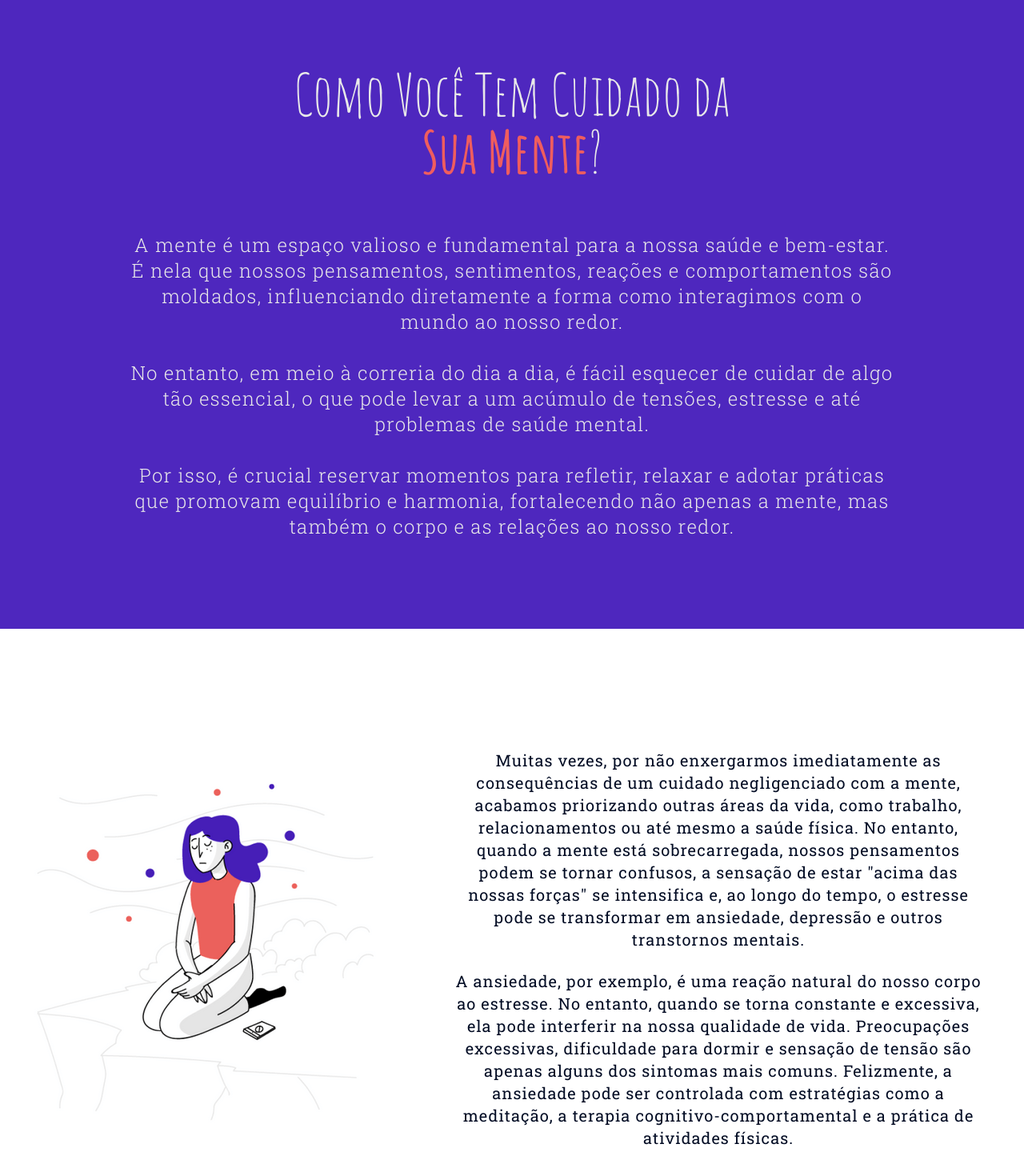
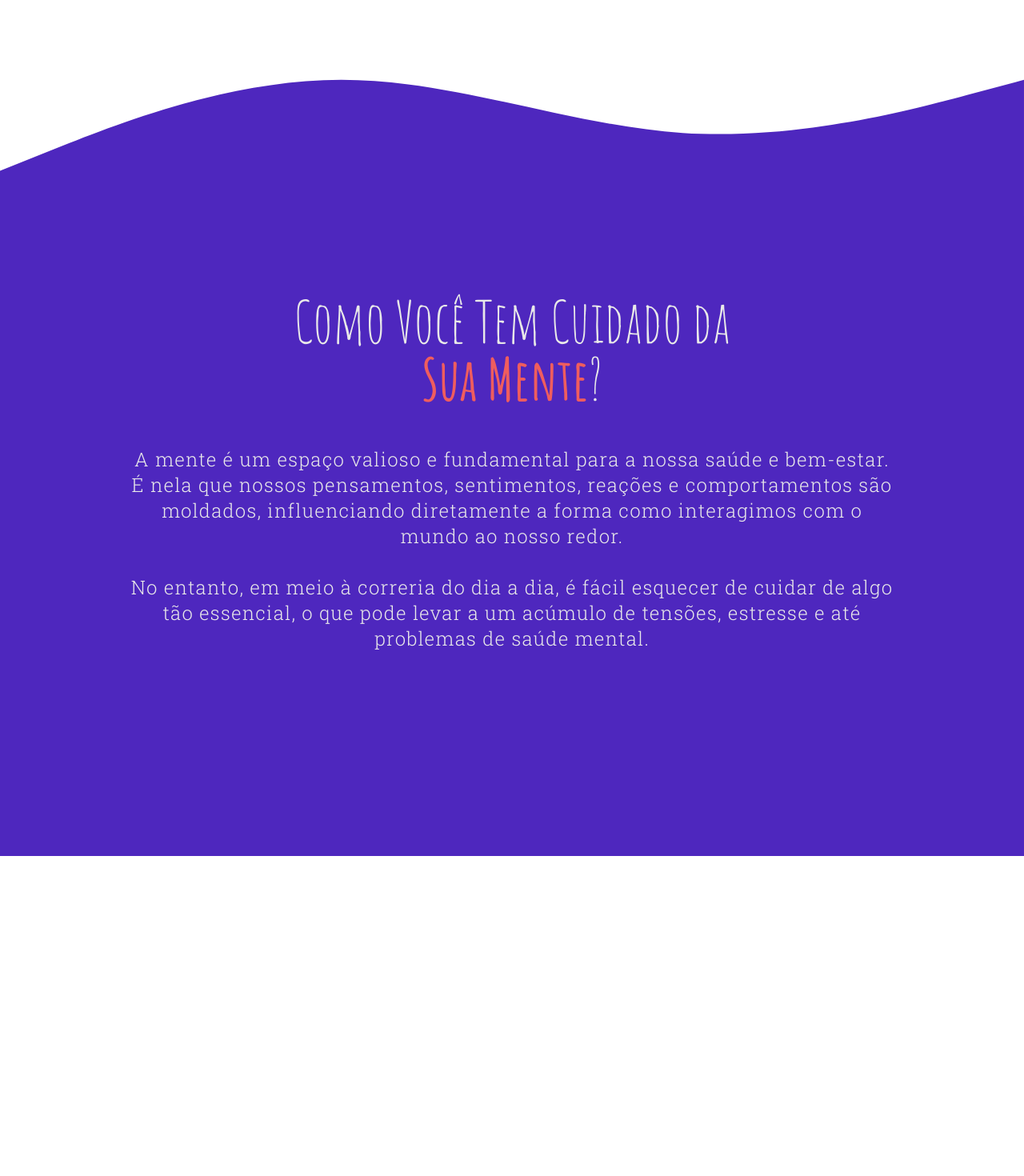
Before and after one commit to thiagodeas/about-mental-health, a Vue app: page / in a window 1280 px wide. Shown: the part 2414-3884 px from the top of the page at 80% size. After the commit the page ends 3484 px from the top, so only its background shows below. Built offline with nearby package versions, Linux system fonts and the light colour scheme.

Commit message:
adding curves at the top of the third page

```diff
--- a/src/components/self-care/SelfCare.vue
+++ b/src/components/self-care/SelfCare.vue
@@ -3,29 +3,36 @@ import anxiety from '../../assets/images/anxiety.png'
 </script>
 
 <template>
-    <div class="flex items-center justify-center min-h-screen flex-col text-center w-full">
-      <div class="flex items-center justify-center bg-lightPurple pt-24 pb-24 flex-col w-full min-h-screen">
-        <div class="flex items-center justify-center w-[600px] pb-12">
-        <h1 class="text-7xl font-amatic text-lightGray">Como Você Tem Cuidado da <span class="text-lightRed font-bold">Sua Mente</span>?</h1>
+  <div class="flex items-center justify-center min-h-screen flex-col text-center w-full">
+
+    <div class="w-full">
+      <svg xmlns="http://www.w3.org/2000/svg" viewBox="0 0 1440 320">
+        <path
+          fill="#4E27BE"
+          fill-opacity="1"
+          d="M0,256L80,224C160,192,320,128,480,128C640,128,800,192,960,202.7C1120,213,1280,171,1360,149.3L1440,128L1440,320L1360,320C1280,320,1120,320,960,320C800,320,640,320,480,320C320,320,160,320,80,320L0,320Z"
+        ></path>
+      </svg>
+    </div>
+
+    <div class="flex items-center justify-center bg-lightPurple pb-36 flex-col w-full min-h-screen">
+      <div class="flex items-center justify-center w-[600px] pb-8">
+        <h1 class="text-7xl font-amatic text-lightGray">
+          Como Você Tem Cuidado da
+          <span class="text-lightRed font-bold">Sua Mente</span>?
+        </h1>
       </div>
 
       <div class="flex items-center justify-center w-[990px] gap-16">
         <div class="flex items-center justify-center p-4">
-          <p class ="text-2xl font-rbt font-light tracking-wider text-lightGray">A mente é um espaço valioso e fundamental para a nossa saúde e bem-estar. É nela que nossos pensamentos, sentimentos, reações e comportamentos são moldados, influenciando diretamente a forma como interagimos com o mundo ao nosso redor. <br /> <br />No entanto, em meio à correria do dia a dia, é fácil esquecer de cuidar de algo tão essencial, o que pode levar a um acúmulo de tensões, estresse e até problemas de saúde mental. <br /> <br /> Por isso, é crucial reservar momentos para refletir, relaxar e adotar práticas que promovam equilíbrio e harmonia, fortalecendo não apenas a mente, mas também o corpo e as relações ao nosso redor.</p>
+          <p class="text-2xl font-rbt font-light tracking-wider text-lightGray">
+            A mente é um espaço valioso e fundamental para a nossa saúde e bem-estar. É nela que nossos pensamentos, sentimentos, reações e comportamentos são moldados, influenciando diretamente a forma como interagimos com o mundo ao nosso redor.
+            <br />
+            <br />
+            No entanto, em meio à correria do dia a dia, é fácil esquecer de cuidar de algo tão essencial, o que pode levar a um acúmulo de tensões, estresse e até problemas de saúde mental.
+          </p>
         </div>
+      </div>
     </div>
-      </div>
-
-
-    <div class="flex items-center justify-start flex-row-reverse min-h-screen text-center w-full bg-white pr-8 gap-12">
-        <div class="flex items-center flex-col justify-center p-4 w-[700px] gap-6">
-          <p class ="text-xl font-rbt tracking-wider text-lightBlck">Muitas vezes, por não enxergarmos imediatamente as consequências de um cuidado negligenciado com a mente, acabamos priorizando outras áreas da vida, como trabalho, relacionamentos ou até mesmo a saúde física. No entanto, quando a mente está sobrecarregada, nossos pensamentos podem se tornar confusos, a sensação de estar "acima das nossas forças" se intensifica e, ao longo do tempo, o estresse pode se transformar em ansiedade, depressão e outros transtornos mentais.</p>
-          <p class="text-xl font-rbt tracking-wider text-lightBlck">A ansiedade, por exemplo, é uma reação natural do nosso corpo ao estresse. No entanto, quando se torna constante e excessiva, ela pode interferir na nossa qualidade de vida. Preocupações excessivas, dificuldade para dormir e sensação de tensão são apenas alguns dos sintomas mais comuns. Felizmente, a ansiedade pode ser controlada com estratégias como a meditação, a terapia cognitivo-comportamental e a prática de atividades físicas.</p>
-        </div>
-        <div>
-          <img :src="anxiety" alt="Anxiety Illustration">
-        </div>
-        </div>
-    </div>
-
+  </div>
 </template>
```
